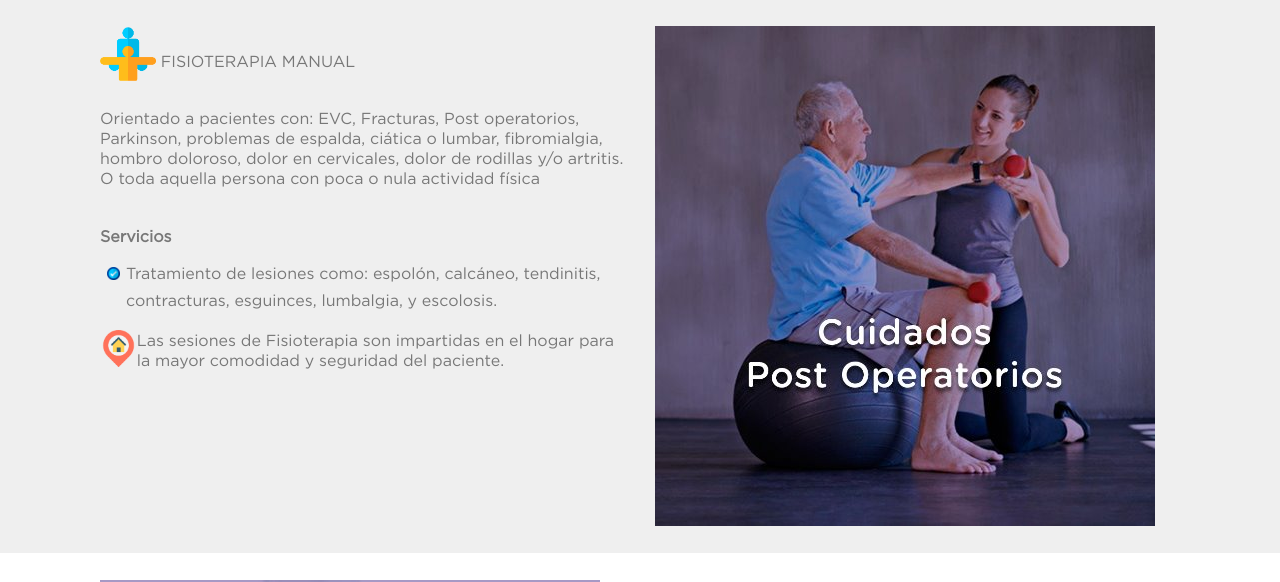
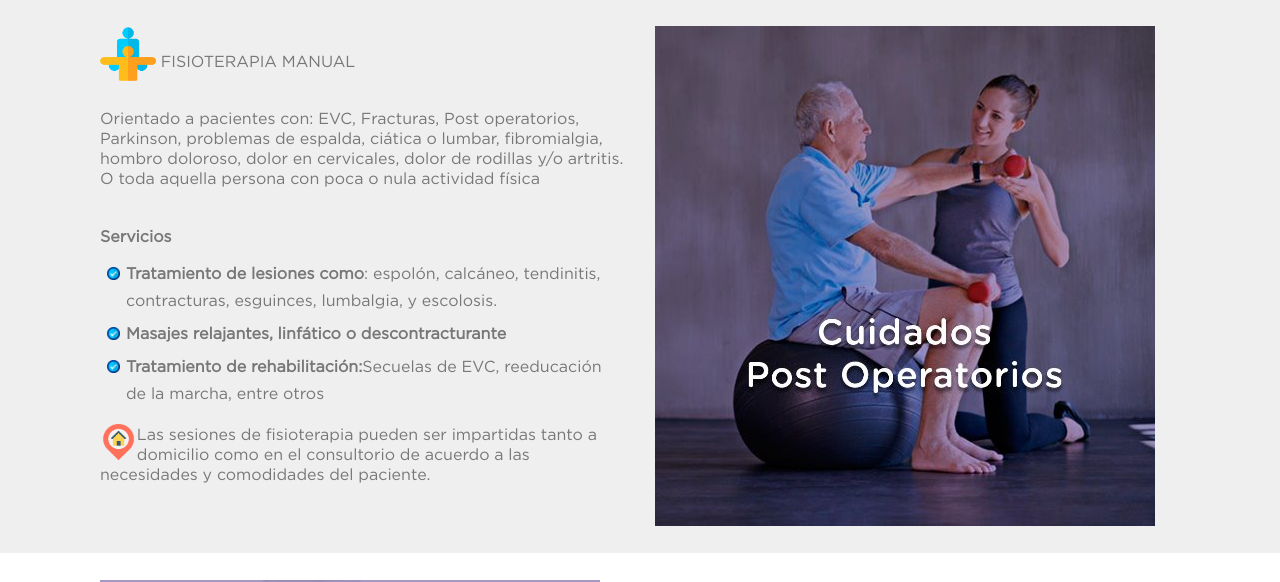
Before and after one commit to jnoelopez85/vitality, a PHP site: page /nuestros-servicios.php in a window 1280 px wide. Shown: the part 693-1275 px from the top of the page. Run offline with PHP 8.4, Linux system fonts and the light colour scheme; some libraries are stand-ins or nearby versions; some web fonts are replaced.

Commit message:
Update nuestros-servicios.php

```diff
--- a/nuestros-servicios.php
+++ b/nuestros-servicios.php
@@ -84,11 +84,13 @@
 								<p>Orientado a pacientes con: EVC, Fracturas, Post operatorios, Parkinson, problemas de espalda, ciática o lumbar, fibromialgia, hombro doloroso, dolor en cervicales, dolor de rodillas y/o artritis. O toda aquella persona con poca o nula actividad física</p>
 								<h2><strong>Servicios</strong></h2>
 								<ul class='vineta_fisio'>
-									<li>Tratamiento de lesiones como: espolón, calcáneo, tendinitis, contracturas, esguinces, lumbalgia, y escolosis.</li>
+									<li><b>Tratamiento de lesiones como</b>: espolón, calcáneo, tendinitis, contracturas, esguinces, lumbalgia, y escolosis.</li>
+									<li><b>Masajes relajantes, linfático o descontracturante</b></li>
+									<li><b>Tratamiento de rehabilitación:</b>Secuelas de EVC, reeducación de la marcha, entre otros</li>
 								</ul>
 
 								<img class='pull-left' src='images/icono-fisioterapia-hogar.png' alt='Fisioterapia a domicilio' style='width: 2.3em;'>
-								<p>Las sesiones de Fisioterapia son impartidas en el hogar para la mayor comodidad y seguridad del paciente.</p>
+								<p>Las sesiones de fisioterapia pueden ser impartidas tanto a domicilio como en el consultorio de acuerdo a las necesidades y comodidades del paciente.</p>
 							</div>
 						</div>
 				</div>
```
